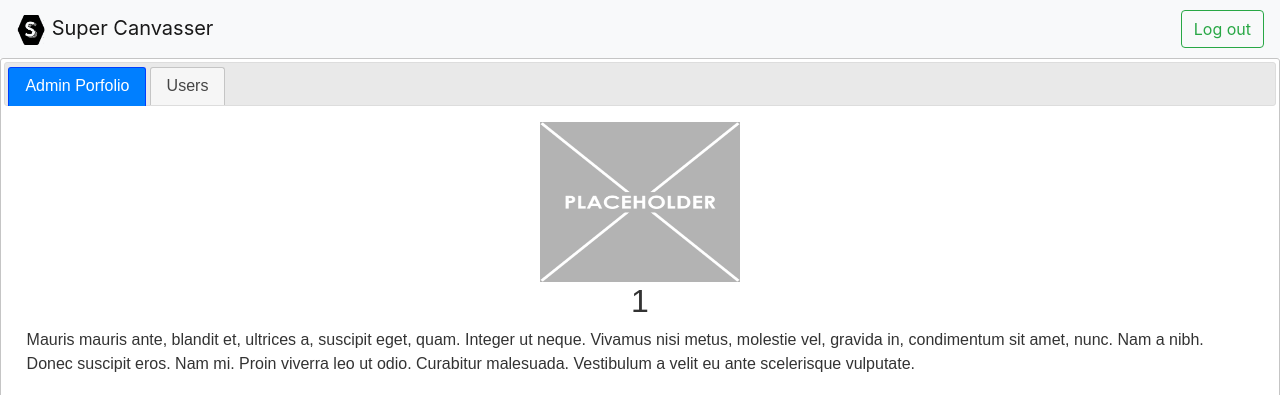
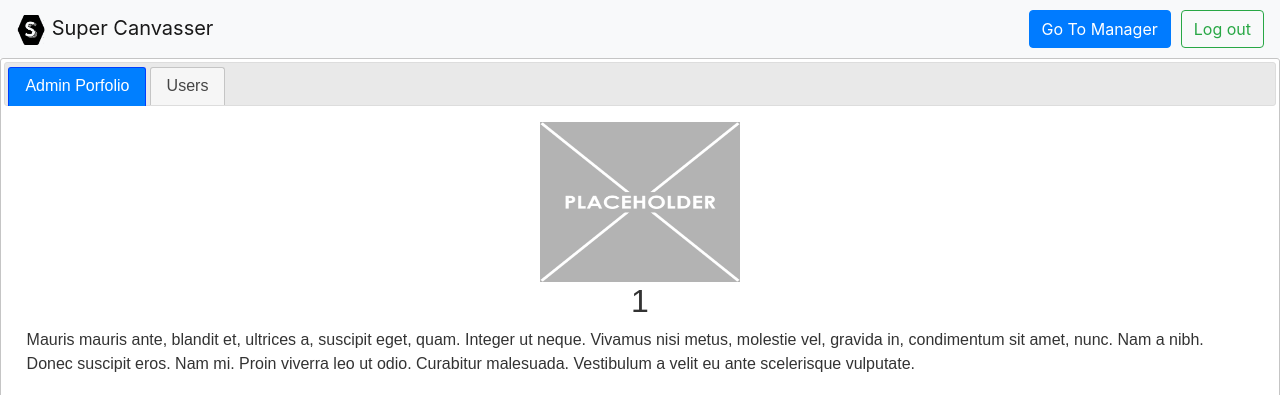
Before and after one commit to ganixil/CSE308, a Flask app: page /admin/adminPage/1 in a window 1280 px wide. Shown: the top 395 px of the page. Run offline with Flask 2, Linux system fonts and the light colour scheme; data that the repository does not hold is empty; some libraries are stand-ins or nearby versions.

Commit message:
adding mananger button

```diff
--- a/templates/admin_html/admin.html
+++ b/templates/admin_html/admin.html
@@ -34,7 +34,10 @@
         <img src="../../static/image/logo.png" width="30" height="30" alt="">
         Super Canvasser
       </a>
-      <button class="btn btn-outline-success" type="button">Log out</button>
+      <form class = "form-inline">
+        <button class="btn btn-primary" type="button">Go To Manager</button>
+        <button class="btn btn-outline-success" type="button" style="margin-left: 10px;">Log out</button>
+      </form>
     </nav>
 
     <!-- main functional parts -->
```
